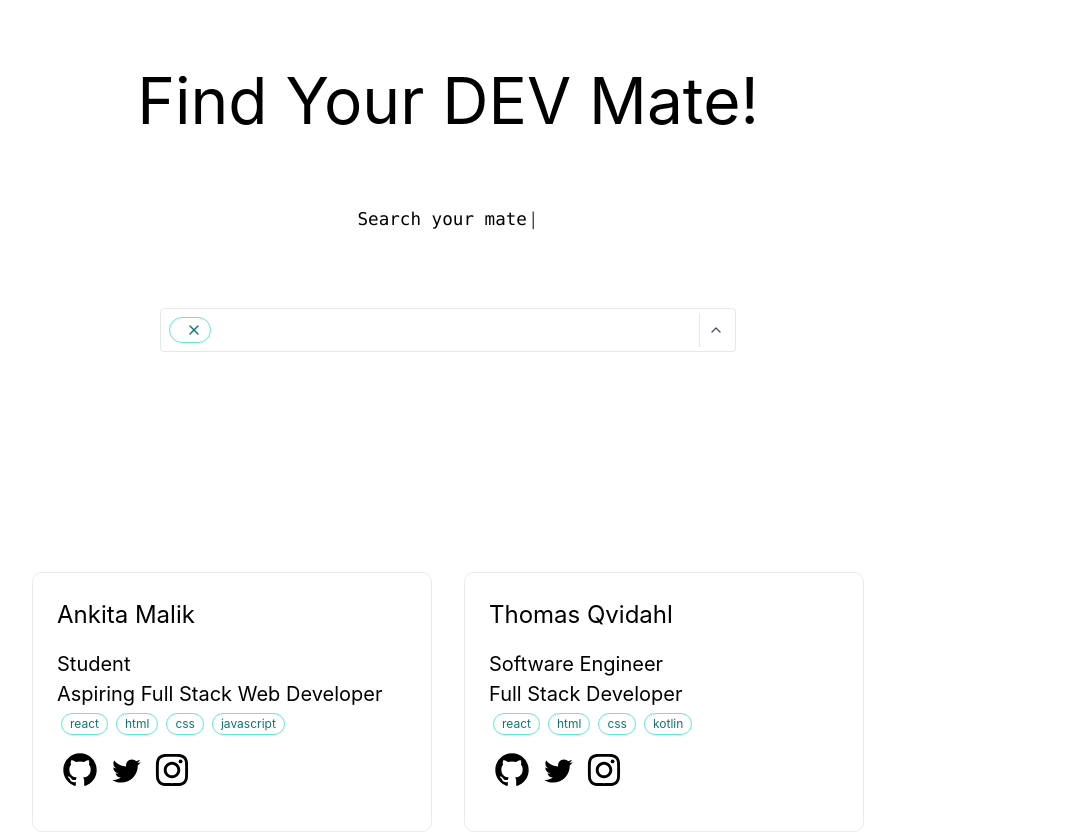
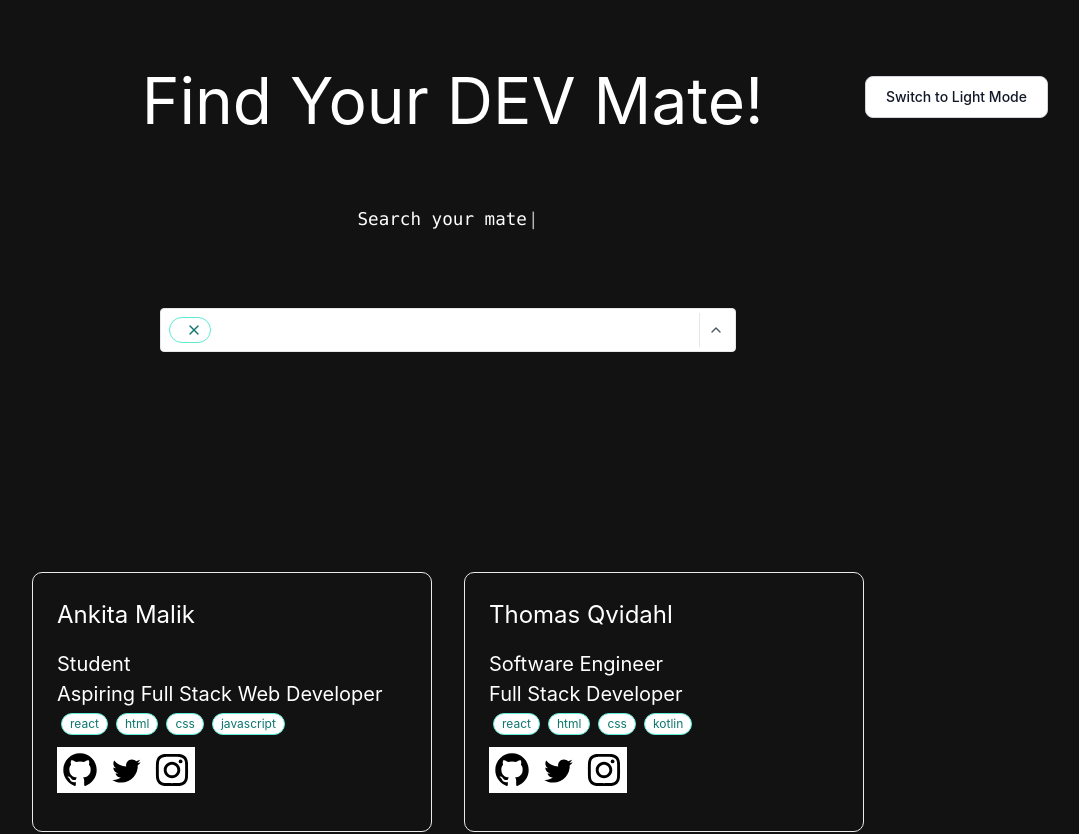
Before and after one commit to AnkitaMalik22/devmate, a Next.js app: page / in a window 1280 px wide. Shown: the top 834 px of the page, without its empty margins (192-1271 px from the left). Built offline with nearby package versions, Linux system fonts and the light colour scheme.

Commit message:
feat: dark mode

```diff
--- a/package.json
+++ b/package.json
@@ -11,6 +11,7 @@
   "dependencies": {
     "aos": "^2.3.4",
     "next": "12.3.1",
+    "next-themes": "^0.2.1",
     "react": "18.2.0",
     "react-dom": "18.2.0",
     "react-icons": "^4.4.0",
--- a/pages/_app.js
+++ b/pages/_app.js
@@ -1,7 +1,14 @@
 import '../styles/globals.css'
+import { ThemeProvider } from 'next-themes'
+
 
 function MyApp({ Component, pageProps }) {
-  return <Component {...pageProps} />
+
+  return (
+    <ThemeProvider defaultTheme="dark">
+      <Component {...pageProps} />
+    </ThemeProvider>
+  )
 }
 
 export default MyApp
--- a/pages/index.js
+++ b/pages/index.js
@@ -9,11 +9,14 @@ import { FaGithub } from 'react-icons/fa';
 import AOS from "aos";
 import "aos/dist/aos.css";
 import Typewriter from 'typewriter-effect';
+import { useTheme } from 'next-themes'
 
 
 export default function Home() {
   const [display, setDisplay] = useState("absolute");
   const [lang, setLang] = useState();
+  const { theme, setTheme } = useTheme()
+
   // let languages=new Set();
   // let langs=Array.from(languages)
 
@@ -57,9 +60,22 @@ export default function Home() {
       </Head>
 
       <main className={styles.main}>
-        <h1 className={styles.title}>
-          Find Your DEV Mate!
-        </h1>
+        <div className={styles.header}>
+          <div>
+
+          </div>
+          <h1 className={styles.title}>
+            Find Your DEV Mate!
+          </h1>
+          <div>
+          {theme === 'dark' ? (
+            <button onClick={() => setTheme('light')} type="button" class="text-gray-900 bg-white border border-gray-300 focus:outline-none hover:bg-gray-100 focus:ring-4 focus:ring-gray-200 font-medium rounded-lg text-sm px-5 py-2.5 mr-2 mb-2 dark:bg-gray-800 dark:text-white dark:border-gray-600 dark:hover:bg-gray-700 dark:hover:border-gray-600 dark:focus:ring-gray-700">Switch to Light Mode</button>
+            ) : (
+            <button onClick={() => setTheme('dark')} type="button" class="text-white bg-gray-800 hover:bg-gray-900 focus:outline-none focus:ring-4 focus:ring-gray-300 font-medium rounded-lg text-sm px-5 py-2.5 mr-2 mb-2 dark:bg-gray-800 dark:hover:bg-gray-700 dark:focus:ring-gray-700 dark:border-gray-700">Switch to Dark Mode</button>
+          )
+        }
+          </div>
+        </div>
 
         <p className={styles.description}>
           <code className={styles.code}>
--- a/styles/Home.module.css
+++ b/styles/Home.module.css
@@ -40,9 +40,16 @@
 }
 
 .title {
-  margin: 0;
+  margin-left: 200px;
   line-height: 1.15;
   font-size: 4rem;
+}
+
+.header {
+  display: flex;
+  align-items: center;
+  justify-content: space-between;
+  width: 100%;
 }
 
 .title,
--- /dev/null
+++ b/styles/dark.css
@@ -0,0 +1,10 @@
+:root {
+    /* Your default theme */
+    --background: white;
+    --foreground: black;
+  }
+
+  [data-theme='dark'] {
+    --background: black;
+    --foreground: white;
+  }
--- a/styles/globals.css
+++ b/styles/globals.css
@@ -74,3 +74,6 @@ svg {
   }
 
 }
+.py-2 > li{
+  background-color: white;
+}
```
Also changed, not shown: components/ProfileCard.js (+2 -1 lines), 1 other file (tests, documents, lock files or other folders).
